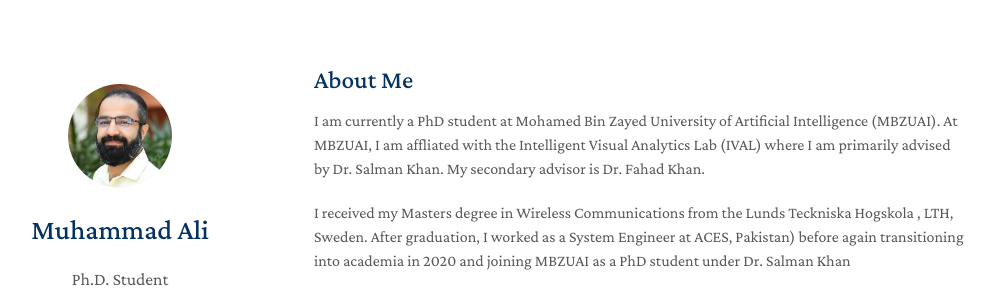
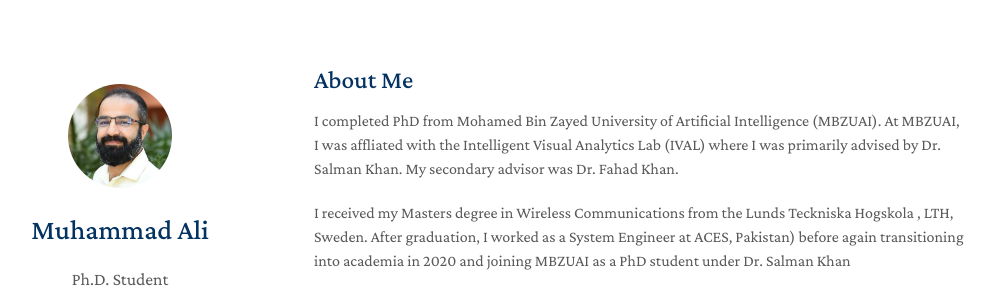
Before and after one commit to aliman80/aliman80.github.io, a Jekyll site: the page built from index.md, in a window 1280 px wide and 900 px high. Shown: the top 296 px of the window, without its empty margins (156-1151 px from the left). Built offline with Jekyll 4.4.1, drawn with Linux system fonts in a browser that asks for light colours; a style sheet for code colours, icons or effects is not loaded; our own code applies the rules of GitHub Pages for plain Markdown files.

Commit message:
Update index.md

```diff
--- a/index.md
+++ b/index.md
@@ -4,7 +4,7 @@ layout: homepage
 
 ## About Me
 
-I am currently a PhD student at Mohamed Bin Zayed University of Artificial Intelligence (MBZUAI). At MBZUAI, I am affliated with the Intelligent Visual Analytics Lab (IVAL) where I am primarily advised by Dr. Salman Khan. My secondary advisor is Dr. Fahad Khan.
+I completed PhD from Mohamed Bin Zayed University of Artificial Intelligence (MBZUAI). At MBZUAI, I was affliated with the Intelligent Visual Analytics Lab (IVAL) where I was primarily advised by Dr. Salman Khan. My secondary advisor was Dr. Fahad Khan.
 
 I received my Masters degree in Wireless Communications from the Lunds Teckniska Hogskola , LTH, Sweden. After graduation, I worked as a System Engineer at ACES, Pakistan) before again transitioning into academia in 2020 and joining MBZUAI as a PhD student under Dr. Salman Khan
 ## Research Interests
```
